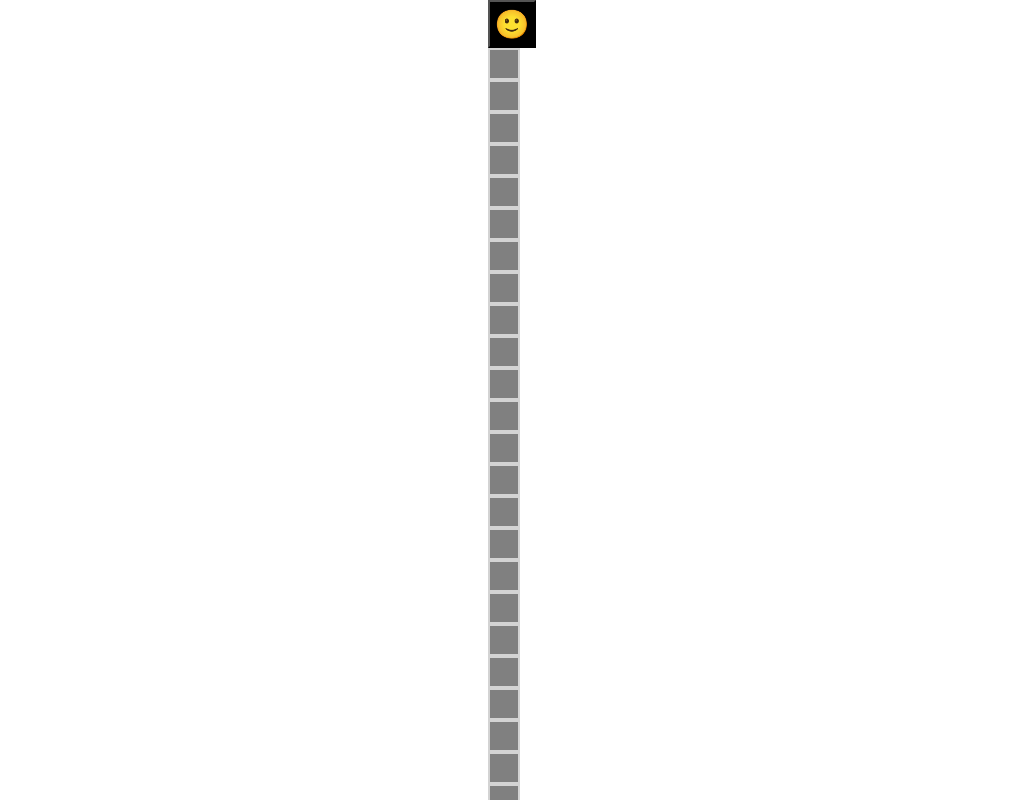
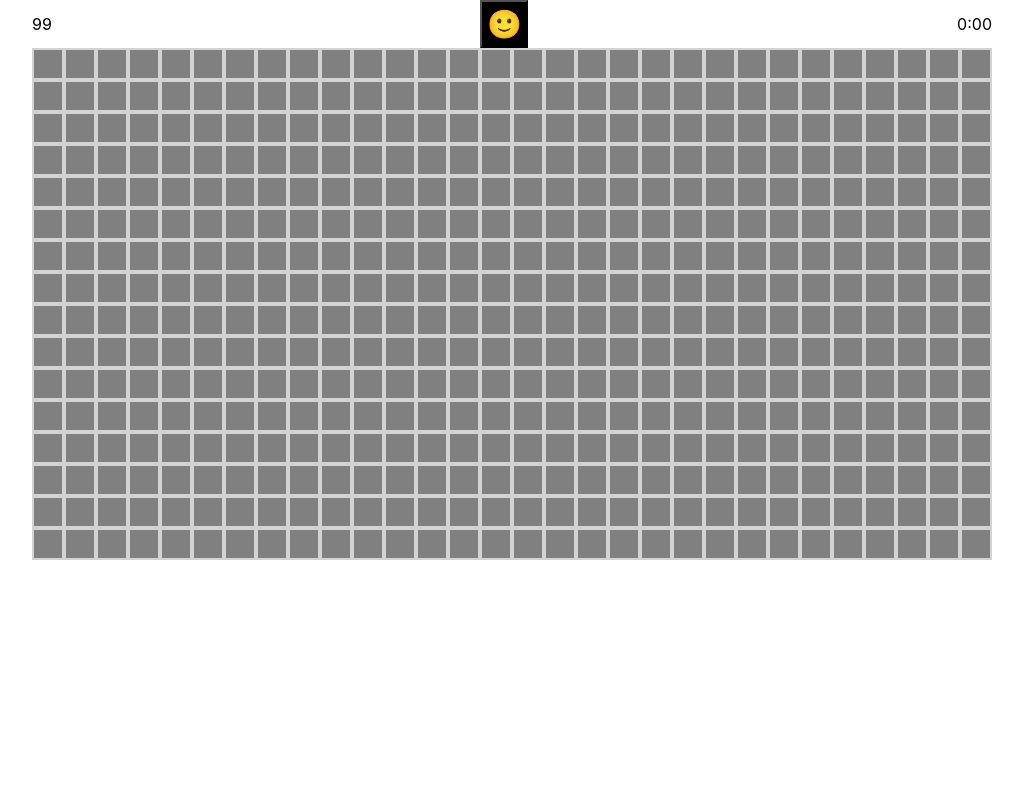
Before and after one commit to elloot/swept, a Next.js app: page / in a window 1280 px wide. Shown: the top 800 px of the page, without its empty margins (128-1151 px from the left). Built offline with nearby package versions, Linux system fonts and the light colour scheme.

Commit message:
✨ add timer and mine counting

```diff
--- a/components/Board/Board.tsx
+++ b/components/Board/Board.tsx
@@ -17,7 +17,10 @@ import {
 } from '../../library/board-utils';
 import { GameBoard } from '../../types/gameBoard';
 import { BoardRestartButton } from './BoardRestartButton';
+import { BoardTimer } from './BoardTimer';
+import { BoardMineCounter } from './BoardMineCounter';
 import { GameState } from '../../types/gameState';
+import styles from './Board.module.scss';
 
 interface BoardProps {}
 
@@ -46,7 +49,8 @@ export const Board: React.FC<BoardProps> = ({}) => {
     return goodArray;
   }, [tiles]);
   const numberOfRenders = useRef(0);
-  const [gameState, setGameState] = useState<GameState>('ONGOING');
+  const [gameState, setGameState] = useState<GameState>(undefined);
+  const [numberOfFlags, setNumberOfFlags] = useState<number>(99);
 
   function checkIfPlayerHasWon(): void {
     let hasWon = true;
@@ -190,6 +194,7 @@ export const Board: React.FC<BoardProps> = ({}) => {
       setHasRun(true);
       setIndexOfFirstClickedTile(tileIndex);
       setTiles(generateTileArray(tileIndex));
+      setGameState('ONGOING');
     }
 
     if (board.tiles[tileIndex] === -1) {
@@ -239,6 +244,18 @@ export const Board: React.FC<BoardProps> = ({}) => {
     return tileArray;
   }
 
+  function flagPlaced() {
+    setNumberOfFlags((previousValue) => previousValue - 1);
+  }
+
+  function flagRemoved() {
+    setNumberOfFlags((previousValue) => previousValue + 1);
+  }
+
+  function checkIfFlagCanBePlaced(): boolean {
+    return numberOfFlags >= 1;
+  }
+
   useEffect(() => {
     if (numberOfRenders.current < 3) {
       numberOfRenders.current++;
@@ -264,7 +281,8 @@ export const Board: React.FC<BoardProps> = ({}) => {
     const newTilesArray = Array(boardWidth * boardHeight).fill(1);
     setTiles(newTilesArray);
     setHasRun(false);
-    setGameState('ONGOING');
+    setNumberOfFlags(99);
+    setGameState(undefined);
   }
 
   function restartButtonClickHandler() {
@@ -280,7 +298,10 @@ export const Board: React.FC<BoardProps> = ({}) => {
         hideClosestHighlightedTiles,
         highlightClosestHiddenTiles,
         revealClosestIfCorrectlyFlagged,
-        flagCountNearTileIsCorrect
+        flagCountNearTileIsCorrect,
+        flagPlaced,
+        flagRemoved,
+        checkIfFlagCanBePlaced
       };
       tileElements.push(
         <Tile
@@ -300,12 +321,18 @@ export const Board: React.FC<BoardProps> = ({}) => {
 
   return (
     <>
-      <BoardRestartButton
-        clickHandler={restartButtonClickHandler}
-        gameState={gameState}
-      />
-      <div className="board" onContextMenu={(e) => e.preventDefault()}>
-        {generateTileElements()}
+      <div className={styles.boardContainer}>
+        <div className={styles.boardHead}>
+          <BoardMineCounter numberOfFlags={numberOfFlags} />
+          <BoardRestartButton
+            clickHandler={restartButtonClickHandler}
+            gameState={gameState}
+          />
+          <BoardTimer gameState={gameState} />
+        </div>
+        <div className={styles.board} onContextMenu={(e) => e.preventDefault()}>
+          {generateTileElements()}
+        </div>
       </div>
     </>
   );
--- a/components/Tile.tsx
+++ b/components/Tile.tsx
@@ -11,6 +11,9 @@ interface TileProps {
   highlightClosestHiddenTiles: (index: number) => void;
   revealClosestIfCorrectlyFlagged: (index: number) => void;
   flagCountNearTileIsCorrect: (index: number) => boolean;
+  flagPlaced: () => void;
+  flagRemoved: () => void;
+  checkIfFlagCanBePlaced: () => boolean;
 }
 
 type Face = 'HIDDEN' | 'FLAGGED' | 'CLEAR' | 'MINE' | 'HIGHLIGHTED';
@@ -65,10 +68,14 @@ export class Tile extends React.Component<TileProps> {
           // if right mouse button is pressed
           if (e.button === 2) {
             if (this.state.face === 'HIDDEN') {
-              this.setFace('FLAGGED');
+              if (this.props.checkIfFlagCanBePlaced() === true) {
+                this.setFace('FLAGGED');
+                this.props.flagPlaced();
+              }
             }
             if (this.state.face === 'FLAGGED') {
               this.setFace('HIDDEN');
+              this.props.flagRemoved();
             }
           }
         }}
```
